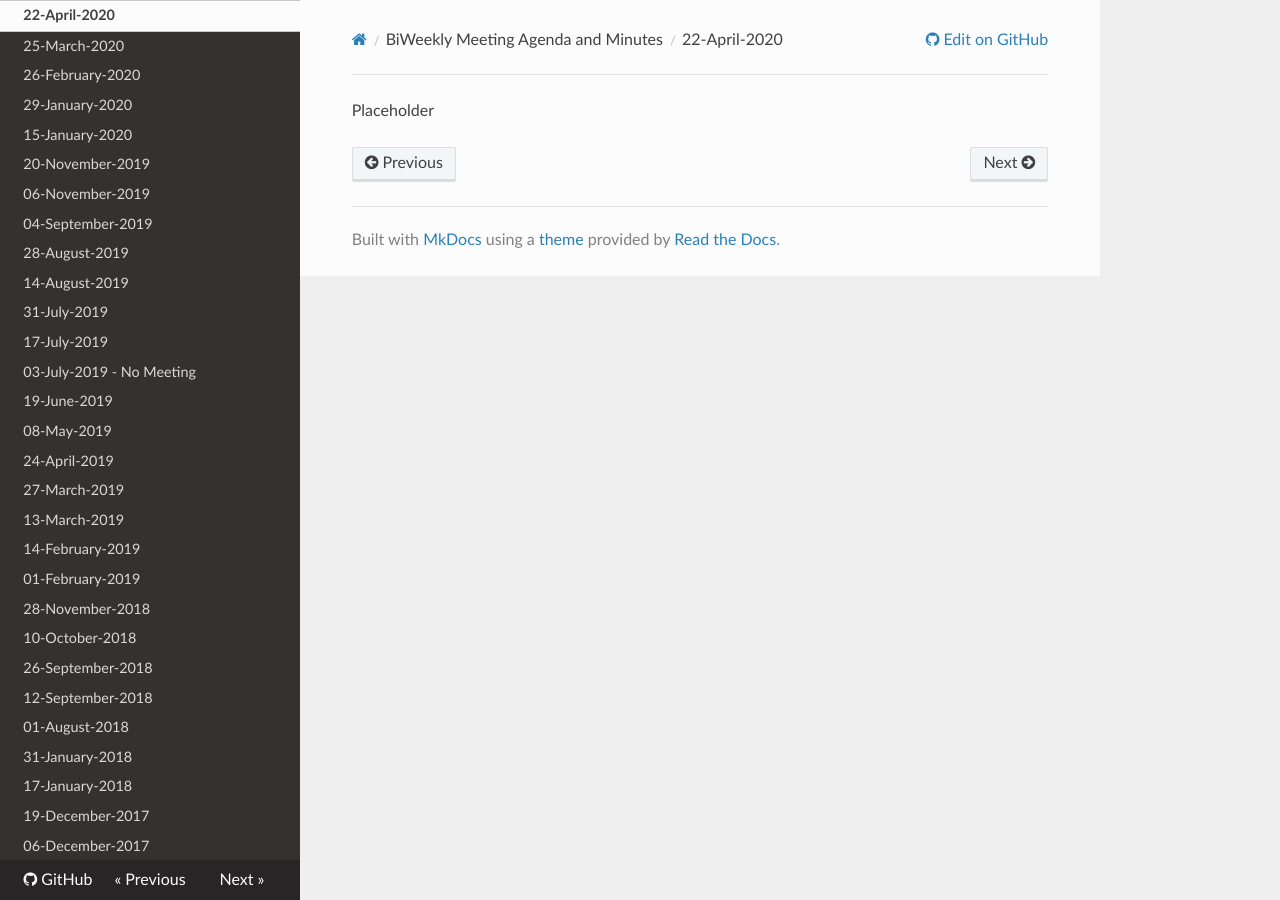
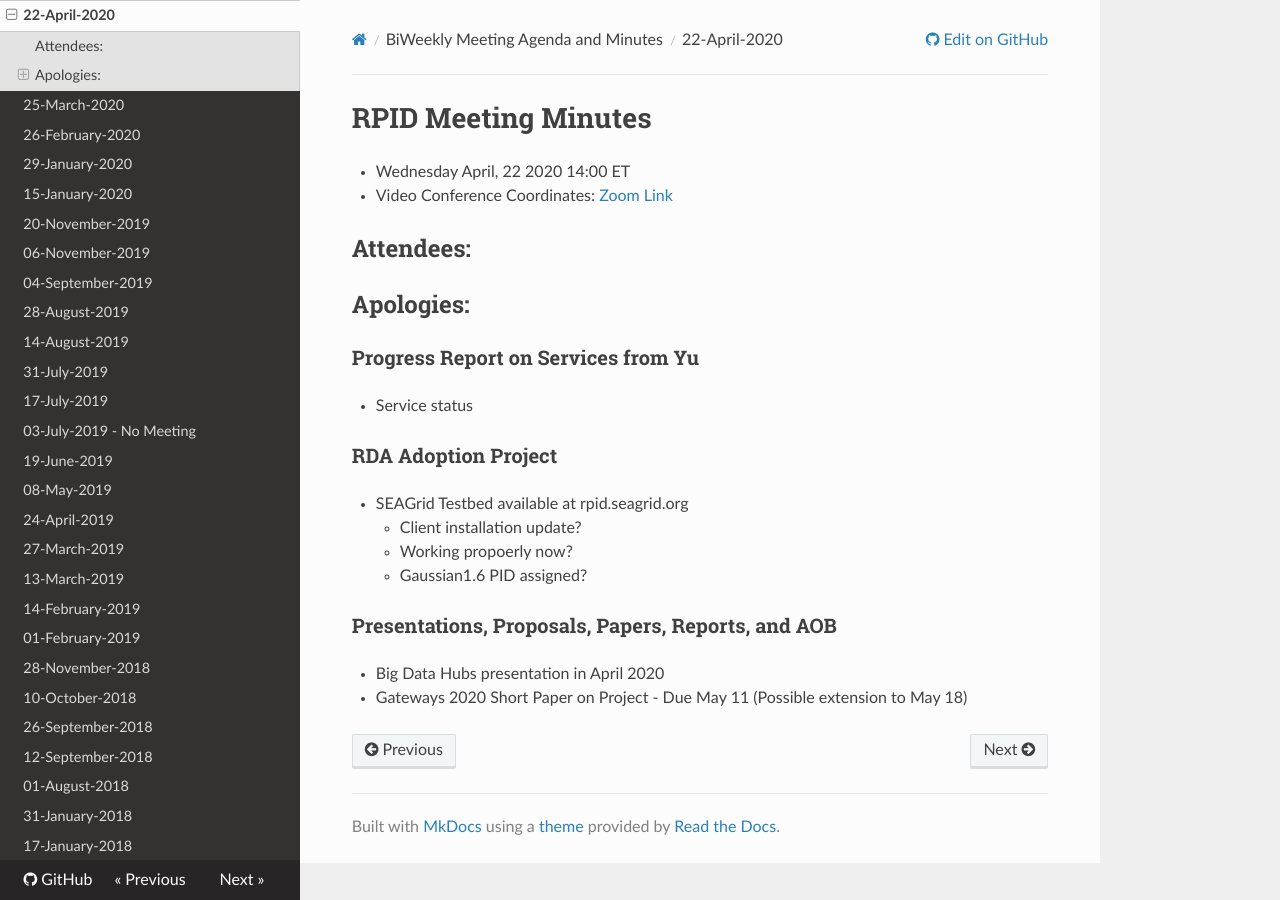
Before and after one commit to rpidproject/rpid, an MkDocs documentation site: the page built from docs/22-April-2020.md, in a window 1280 px wide. Built offline with MkDocs 1.6.1, drawn with Linux system fonts in a browser that asks for light colours; nearby versions of some CDN libraries; old or Windows-style settings are respelled for this version of MkDocs.

Commit message:
Update 22-April-2020.md

```diff
--- a/docs/22-April-2020.md
+++ b/docs/22-April-2020.md
@@ -1 +1,19 @@
-Placeholder
+# RPID Meeting Minutes
+   * Wednesday April, 22 2020 14:00 ET
+   * Video Conference Coordinates: [Zoom Link](https://iu.zoom.us/my/rquick)
+
+## Attendees:
+## Apologies:
+
+### Progress Report on Services from Yu
+   * Service status
+
+### RDA Adoption Project
+   * SEAGrid Testbed available at rpid.seagrid.org
+      * Client installation update?
+      * Working propoerly now?
+      * Gaussian1.6 PID assigned?
+
+### Presentations, Proposals, Papers, Reports, and AOB
+   * Big Data Hubs presentation in April 2020
+   * Gateways 2020 Short Paper on Project - Due May 11 (Possible extension to May 18)
```
